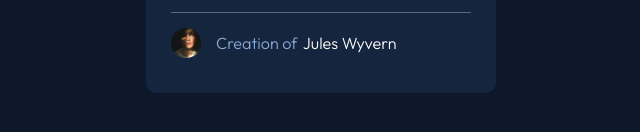
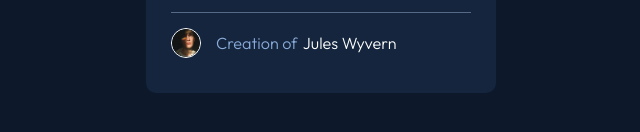
Before and after one commit to femRepos/nft-card, a plain HTML site: page index.html in a window 1280 px wide. Shown: the part 604-736 px from the top of the page, 319-959 px from the left. Drawn offline with Linux system fonts and the light colour scheme.

Commit message:
added border to profile pic

```diff
--- a/styles.css
+++ b/styles.css
@@ -114,7 +114,8 @@ hr {
     height: 30px;
     margin-right: 15px;
     border-color: var(--white);
-    border-width: 2px;
+    border: 1px solid white;
+    border-radius: 100%;
 }
 
 .creator span {
```
